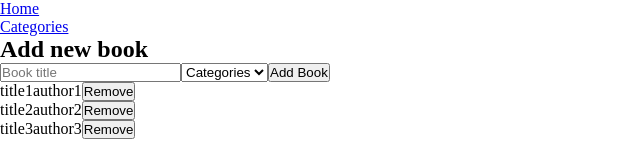
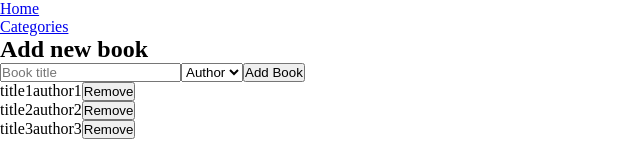
Before and after one commit to M-AminAlizadeh/microverse-book-store, a React (Create React App) app: page / in a window 1280 px wide. Shown: the top 160 px of the page, without its empty margins (0-640 px from the left). Built offline with nearby package versions, Linux system fonts and the light colour scheme.

Commit message:
Change categories with author

```diff
--- a/src/components/Form.js
+++ b/src/components/Form.js
@@ -4,7 +4,7 @@ const Form = () => (
     <form>
       <input type="text" placeholder="Book title" />
       <select>
-        <option value="categories">Categories</option>
+        <option value="author">Author</option>
       </select>
       <button type="submit">Add Book</button>
     </form>
```
